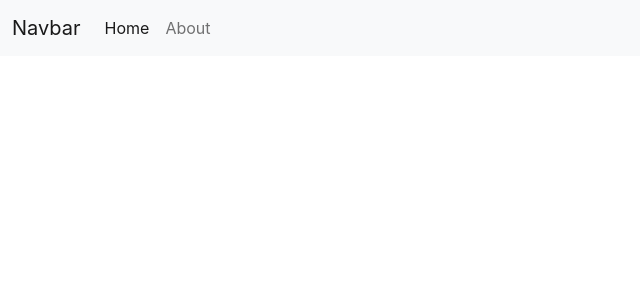
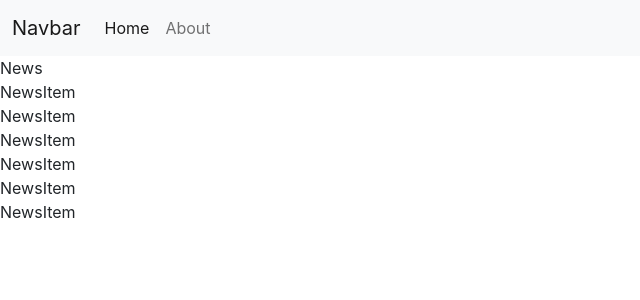
Before and after one commit to Nik-git1/NewsApp, a React (Create React App) app: page / in a window 1280 px wide. Shown: the top 300 px of the page, without its empty margins (0-640 px from the left). Built offline with nearby package versions, Linux system fonts and the light colour scheme.

Commit message:
Basic structure done

```diff
--- a/src/App.js
+++ b/src/App.js
@@ -2,12 +2,14 @@
 
 import React, { Component } from 'react'
 import Navbar from './components/Navbar';
+import News from './components/News';
 
 export default class App extends Component {
   render() {
     return (
       <div>
         <Navbar/>
+        <News/>
       </div>
     )
   }
--- /dev/null
+++ b/src/components/News.js
@@ -0,0 +1,20 @@
+import React, { Component } from 'react'
+import NewsItem from './NewsItem'
+
+export class News extends Component {
+  render() {
+    return (
+        <>
+      <div>News</div>
+      <NewsItem/>
+      <NewsItem/>
+      <NewsItem/>
+      <NewsItem/>
+      <NewsItem/>
+      <NewsItem/>
+      </>
+    )
+  }
+}
+
+export default News
--- /dev/null
+++ b/src/components/NewsItem.js
@@ -0,0 +1,11 @@
+import React, { Component } from 'react'
+
+export class NewsItem extends Component {
+  render() {
+    return (
+      <div>NewsItem</div>
+    )
+  }
+}
+
+export default NewsItem
```
